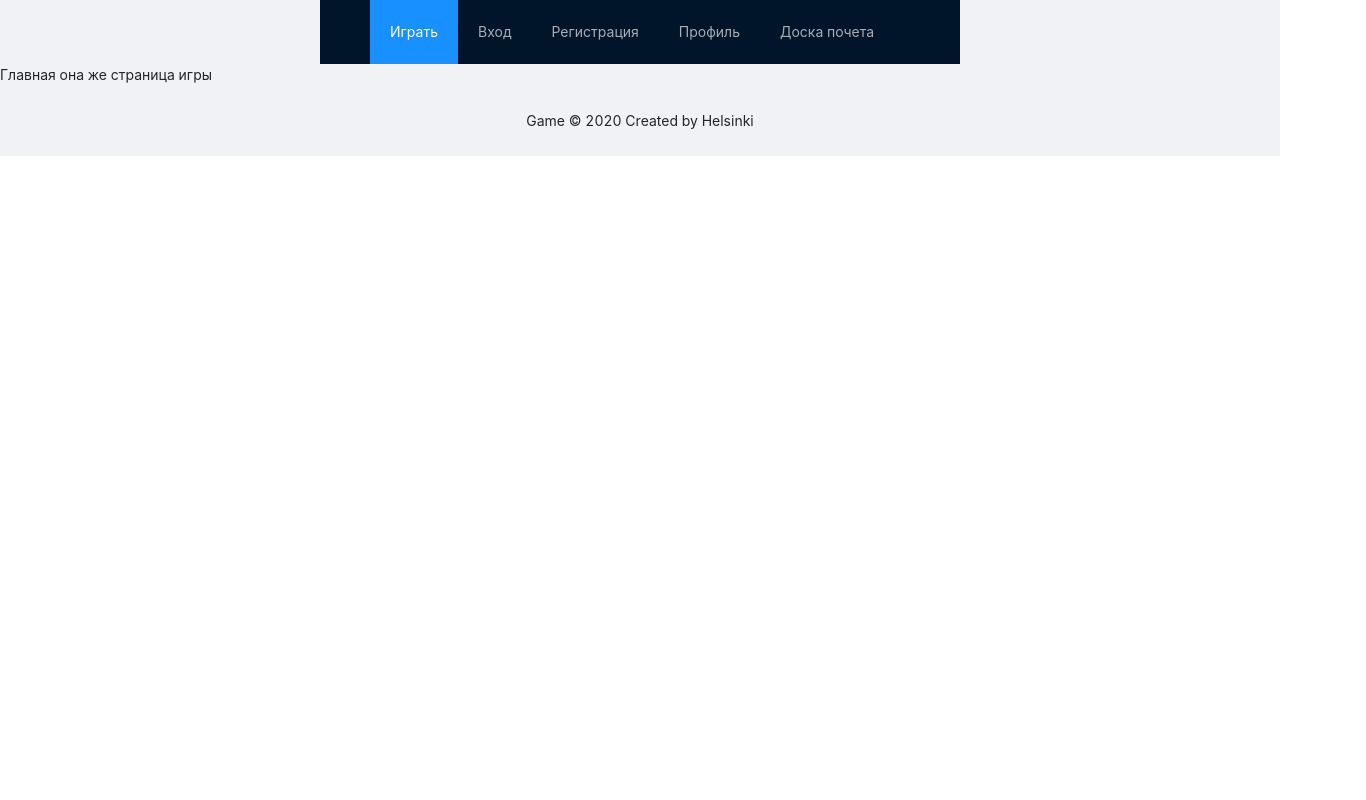
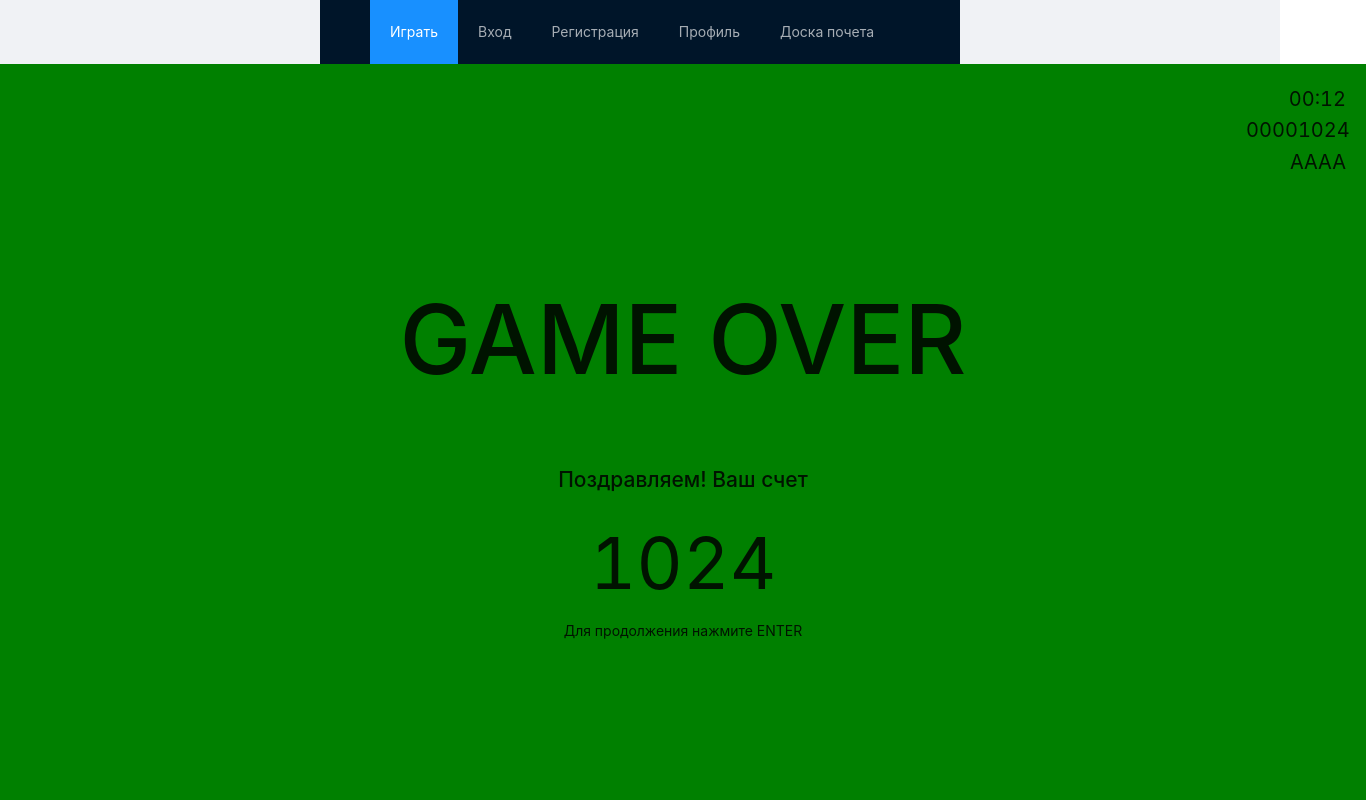
Before and after one commit to mdsdimat/Asteroids, a React app: page / in a window 1280 px wide. Shown: the top 800 px of the page, 1366 px wide, since content can reach past the window. Built offline with nearby package versions, Linux system fonts and the light colour scheme.

Commit message:
Страница игры

```diff
--- a/src/App.tsx
+++ b/src/App.tsx
@@ -13,6 +13,7 @@ import ProfileForm from './components/ProfileForm';
 import LoginForm from './components/LoginForm/LoginForm';
 import RegistrationForm from './components/RegistrationForm/RegistrationForm';
 import Leaderboard from './components/Leaderboard/Leaderboard';
+import Game from './components/Game';
 
 const { Header, Footer, Content } = Layout;
 
@@ -50,7 +51,7 @@ const App: React.FC = () => {
           </Col>
           <Content>
             <Switch>
-              <Route path="/" exact>Главная она же страница игры</Route>
+              <Route path="/" component={Game} exact />
                 <Route path="/login" component={LoginForm} exact />
                 <Route path="/register" component={RegistrationForm} exact />
                 <Route path="/profile" component={ProfileForm} exact />
--- /dev/null
+++ b/src/components/Game/Game.tsx
@@ -0,0 +1,38 @@
+import React from 'react';
+
+import './game.less';
+
+const GameTotal = (): JSX.Element => {
+  return (
+    <>
+    <div className="score-right__timer">00:12</div>
+    <div className="score-right__score">00001024</div>
+    <div className="score-right__lifes">AAAA</div>
+    </>
+  );
+};
+
+const Game = (): JSX.Element => {
+
+  return (
+
+      <div className="game">
+        <div className="game__overlay">
+          <div className="game__message">
+            <h1 className="game__message--title" >GAME OVER</h1>
+            <h2 className="game__message--text">Поздравляем! Ваш счет</h2>
+            <div className="game__message--score">1024</div>
+            Для продолжения нажмите ENTER
+          </div>
+
+          <div className="score-right">
+            <GameTotal />
+          </div>
+        </div>
+        <canvas className="game__canvas" />
+      </div>
+
+  );
+};
+
+export default Game;
--- /dev/null
+++ b/src/components/Game/game.less
@@ -0,0 +1,40 @@
+.game{
+  position: relative;
+  margin: auto;
+  width: 1366px;
+  height: 768px;
+}
+
+.game__overlay{
+  position: absolute;
+  width: 1366px;
+  height: 768px;
+  z-index: 1;
+  background: green;
+}
+
+.game__canvas{
+  position: absolute;
+  width: 1366px;
+  height: 768px;
+}
+
+.score-right{
+  position: absolute;
+  text-align: right;
+  width: 100px;
+  top: 20px;
+  right: 20px;
+  font-size: 20px;
+}
+
+.game__message{
+  margin-top: 200px;
+  text-align: center;
+}
+.game__message--title{
+  font-size: 96px;
+}
+.game__message--score{
+  font-size: 72px;
+}
--- /dev/null
+++ b/src/components/Game/index.ts
@@ -0,0 +1 @@
+export { default } from "./Game";
```
